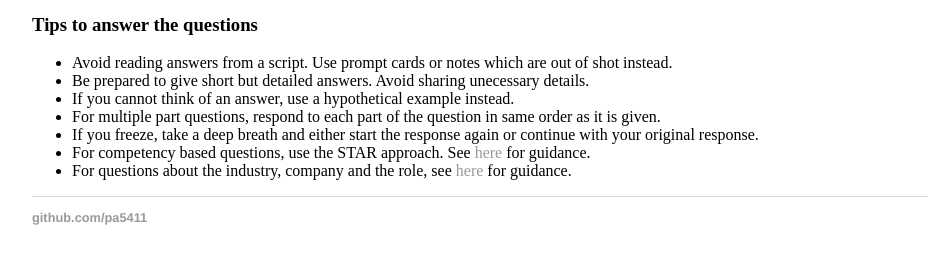
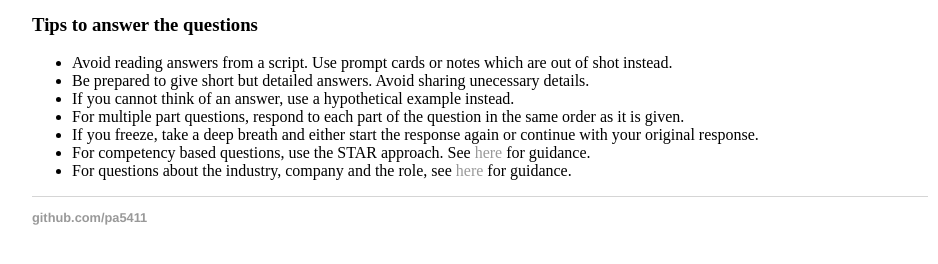
Before and after one commit to pa5411/Graduate-Job-Help, a Jekyll site: the page built from videotests.html, in a window 1280 px wide and 900 px high, scrolled down 2740 px. Shown: the part 615-879 px from the top of the window, without its empty margins (160-1098 px from the left). Built offline with Jekyll 4.4.1, drawn with Linux system fonts in a browser that asks for light colours.

Commit message:
Update videotests.html

```diff
--- a/videotests.html
+++ b/videotests.html
@@ -102,7 +102,7 @@ title: Video Tests
                 <li> Avoid reading answers from a script. Use prompt cards or notes which are out of shot instead. </li>
                 <li> Be prepared to give short but detailed answers. Avoid sharing unecessary details. </li>
                 <li> If you cannot think of an answer, use a hypothetical example instead. </li>
-                <li> For multiple part questions, respond to each part of the question in same order as it is given. </li>
+                <li> For multiple part questions, respond to each part of the question in the same order as it is given. </li>
                 <li> If you freeze, take a deep breath and either start the response again or continue with your original response. </li>
                 <li> For competency based questions, use the STAR approach. See <a href="/interview.html">here</a> for guidance. </li>
                 <li> For questions about the industry, company and the role, see <a href="/situationaltests.html">here</a> for guidance.
```
